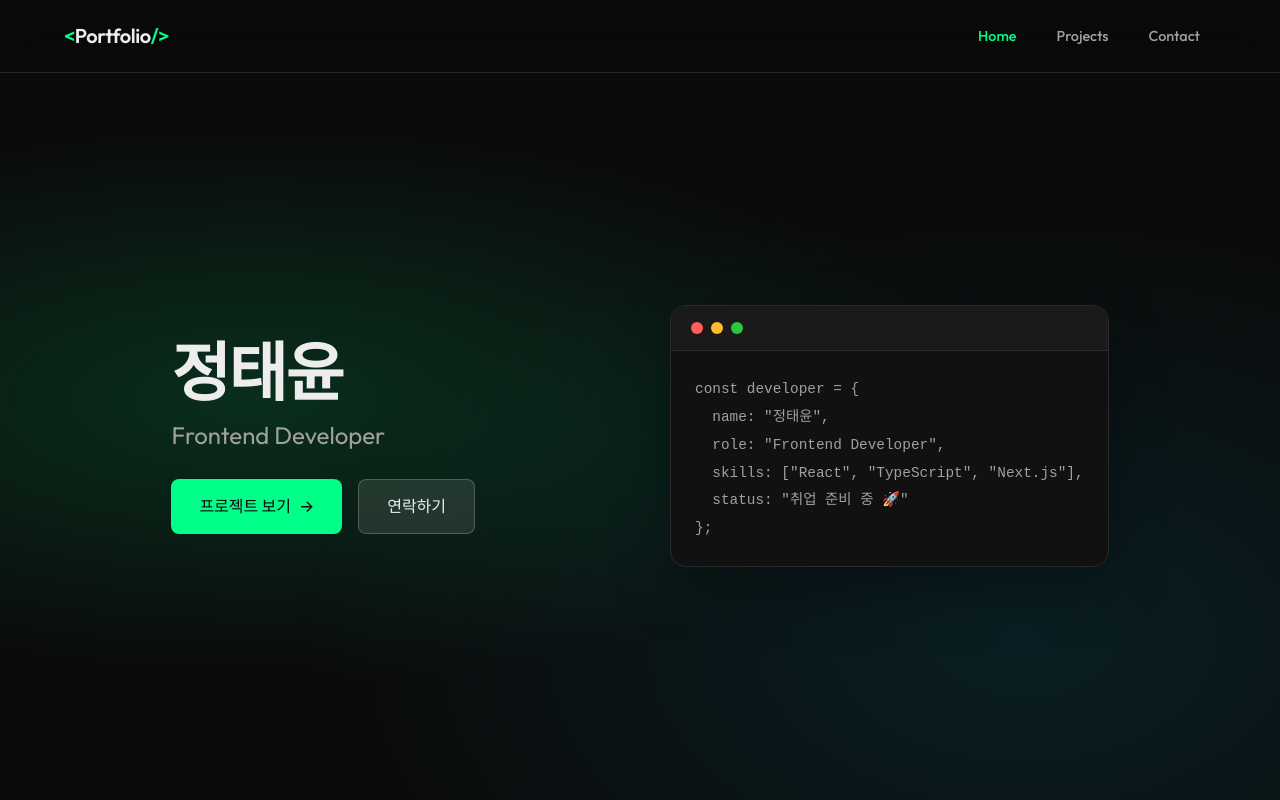
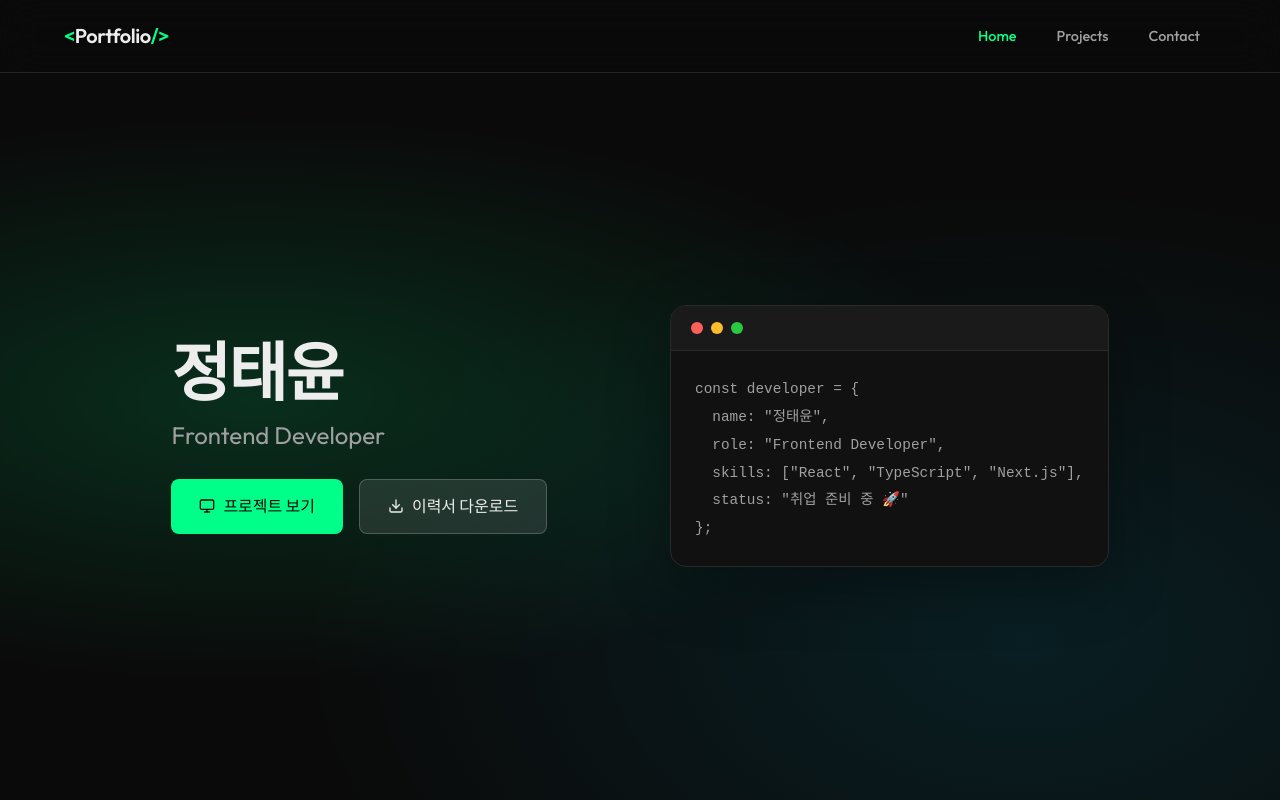
Before and after one commit to wjdxodbs/portfolio, a Next.js app: page / in a window 1280 px wide. Shown: the top 800 px of the page. Built offline with nearby package versions, Linux system fonts and the light colour scheme.

Commit message:
feat: Hero 섹션 이력서 다운로드 버튼 추가 및 버튼 hover 애니메이션 개선

```diff
--- a/src/app/components/Hero.module.css
+++ b/src/app/components/Hero.module.css
@@ -14,11 +14,8 @@
   left: 0;
   right: 0;
   bottom: 0;
-  background: radial-gradient(
-      ellipse at 20% 50%,
-      var(--accent-glow) 0%,
-      transparent 50%
-    ),
+  background:
+    radial-gradient(ellipse at 20% 50%, var(--accent-glow) 0%, transparent 50%),
     radial-gradient(
       ellipse at 80% 80%,
       rgba(0, 212, 255, 0.1) 0%,
@@ -96,14 +93,6 @@
   gap: 8px;
 }
 
-.arrow {
-  transition: transform var(--transition-fast);
-}
-
-.btnPrimary:hover .arrow {
-  transform: translateX(4px);
-}
-
 .btnSecondary {
   background: rgba(255, 255, 255, 0.1);
   backdrop-filter: blur(10px);
@@ -113,6 +102,15 @@
 .btnSecondary:hover {
   background: rgba(255, 255, 255, 0.15);
   border-color: var(--accent);
+}
+
+.btnResume {
+  display: inline-flex;
+  align-items: center;
+  gap: 8px;
+  background: rgba(255, 255, 255, 0.1);
+  backdrop-filter: blur(10px);
+  border: 1px solid rgba(255, 255, 255, 0.2);
 }
 
 .visual {
--- a/src/app/components/Hero.tsx
+++ b/src/app/components/Hero.tsx
@@ -15,15 +15,44 @@ export default function Hero() {
               href="/projects"
               className={`btn btn-primary ${styles.btnPrimary}`}
             >
+              <svg
+                width="16"
+                height="16"
+                viewBox="0 0 24 24"
+                fill="none"
+                stroke="currentColor"
+                strokeWidth="2"
+                strokeLinecap="round"
+                strokeLinejoin="round"
+                aria-hidden="true"
+              >
+                <rect x="2" y="3" width="20" height="14" rx="2" />
+                <path d="M8 21h8M12 17v4" />
+              </svg>
               프로젝트 보기
-              <span className={styles.arrow}>→</span>
             </Link>
-            <Link
-              href="/contact"
-              className={`btn btn-secondary ${styles.btnSecondary}`}
+            <a
+              href="/프론트엔드 개발자 정태윤 이력서.pdf"
+              download
+              className={`btn btn-secondary ${styles.btnResume}`}
             >
-              연락하기
-            </Link>
+              <svg
+                width="16"
+                height="16"
+                viewBox="0 0 24 24"
+                fill="none"
+                stroke="currentColor"
+                strokeWidth="2"
+                strokeLinecap="round"
+                strokeLinejoin="round"
+                aria-hidden="true"
+              >
+                <path d="M21 15v4a2 2 0 0 1-2 2H5a2 2 0 0 1-2-2v-4" />
+                <polyline points="7 10 12 15 17 10" />
+                <line x1="12" y1="15" x2="12" y2="3" />
+              </svg>
+              이력서 다운로드
+            </a>
           </div>
         </div>
 
--- a/src/app/globals.css
+++ b/src/app/globals.css
@@ -129,7 +129,7 @@ img {
 .btn-primary:hover {
   background: #00cc6e;
   color: var(--background);
-  transform: translateY(-2px);
+  transform: scale(1.04);
   box-shadow: 0 10px 30px var(--accent-glow);
 }
 
@@ -142,6 +142,7 @@ img {
 .btn-secondary:hover {
   border-color: var(--accent);
   color: var(--accent);
+  transform: scale(1.04);
 }
 
 /* Highlight */
```
Also changed, not shown: 2 other files (tests, documents, lock files or other folders).
